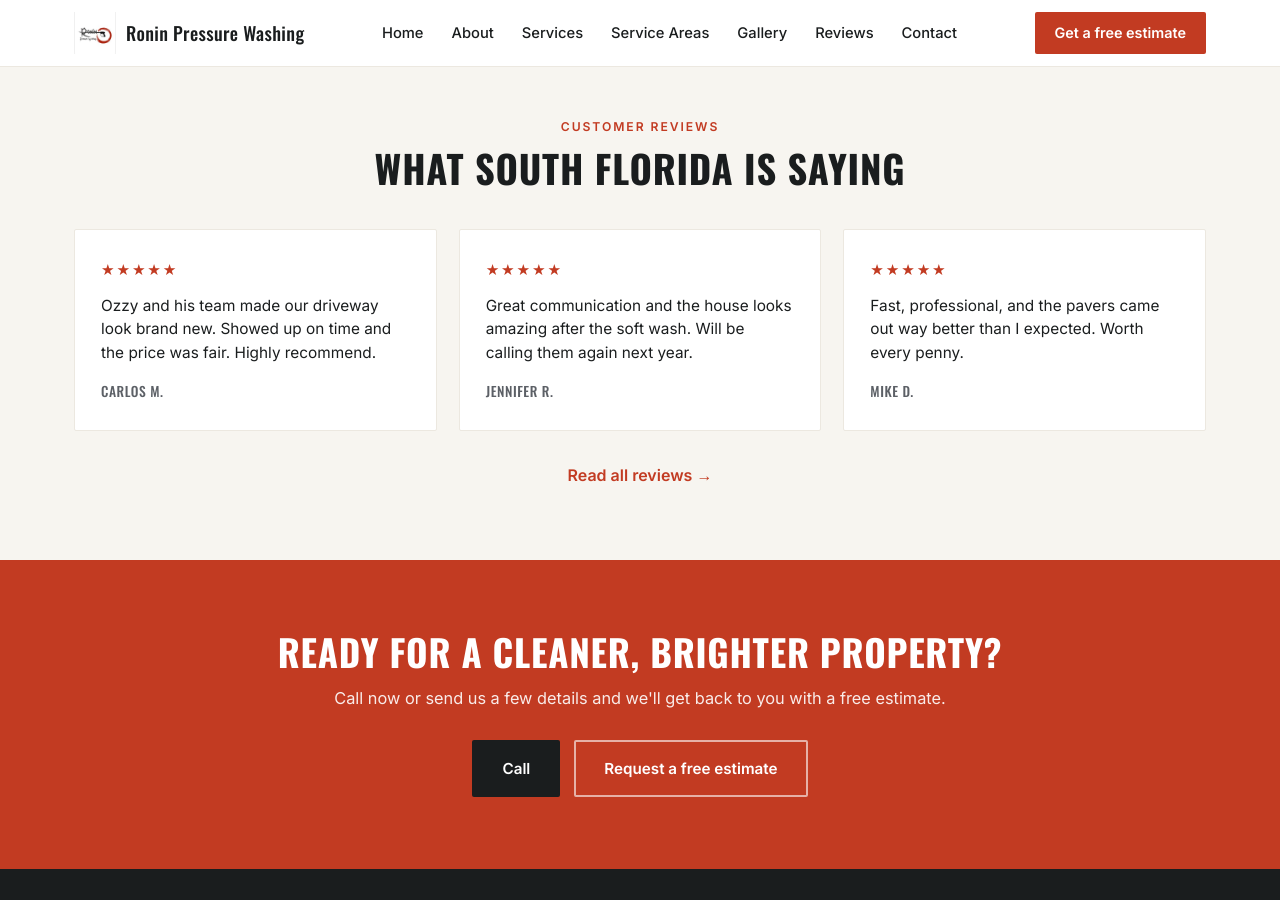
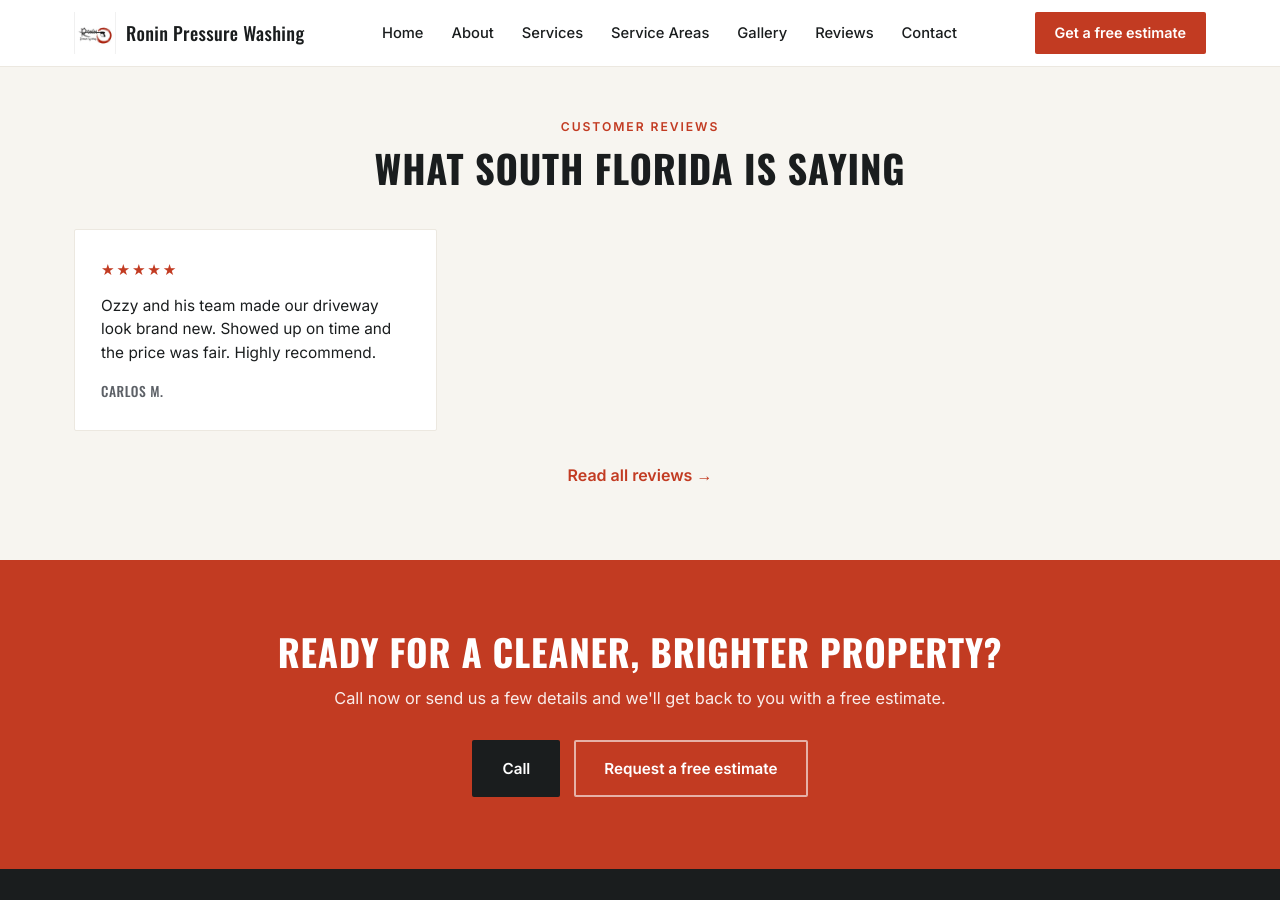
Before and after one commit to JamesBrownR/Ronin-Pressure-Washing, a Jekyll site: the page built from index.html, in a window 1280 px wide and 900 px high, scrolled down 2923 px. Built offline with Jekyll 4.4.1, drawn with Linux system fonts in a browser that asks for light colours.

Commit message:
Update reviews.yml

```diff
--- a/_data/reviews.yml
+++ b/_data/reviews.yml
@@ -3,11 +3,3 @@
 - person: "Carlos M."
   stars: 5
   text: "Ozzy and his team made our driveway look brand new. Showed up on time and the price was fair. Highly recommend."
-
-- person: "Jennifer R."
-  stars: 5
-  text: "Great communication and the house looks amazing after the soft wash. Will be calling them again next year."
-
-- person: "Mike D."
-  stars: 5
-  text: "Fast, professional, and the pavers came out way better than I expected. Worth every penny."
```
